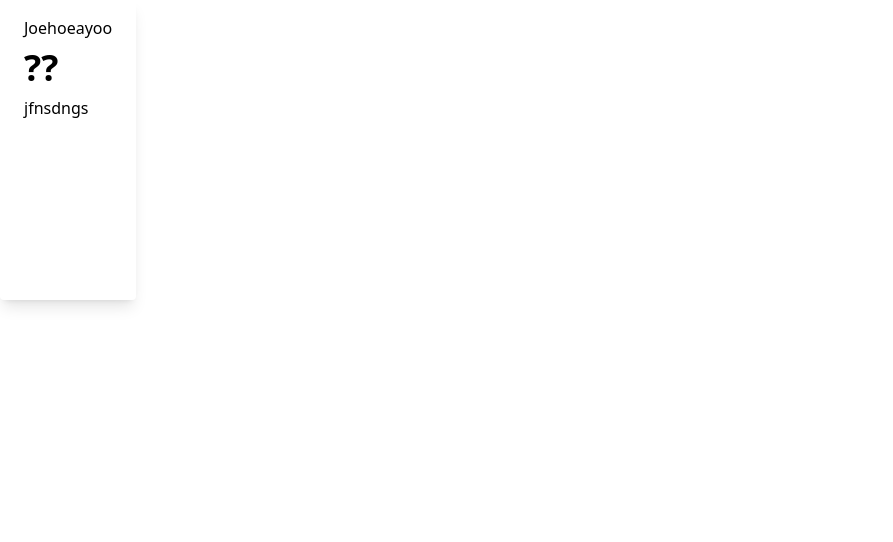
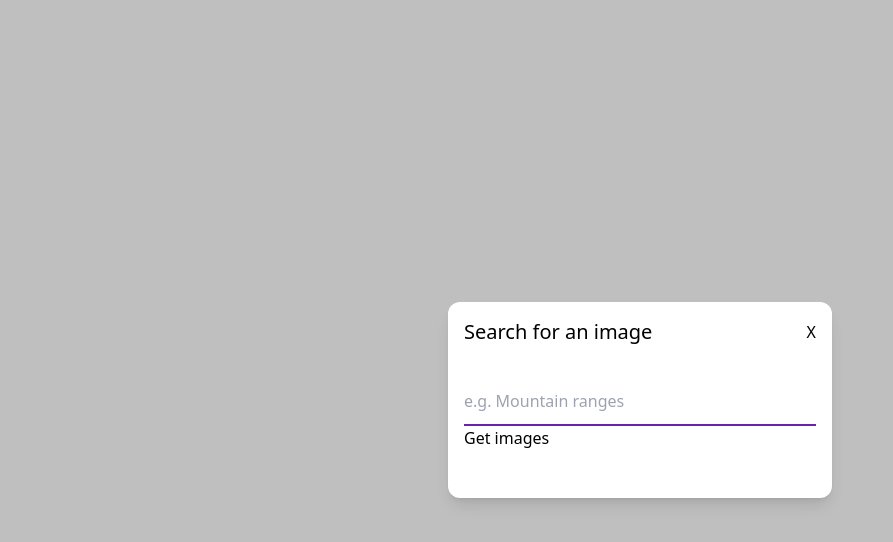
Before and after one commit to BobWolt/W-IMGR, a React (Vite) app: page / in a window 1280 px wide. Shown: the top 542 px of the page, without its empty margins (0-893 px from the left). Built offline with nearby package versions, Linux system fonts and the light colour scheme.

Commit message:
demo test

```diff
--- a/src/App.jsx
+++ b/src/App.jsx
@@ -5,7 +5,7 @@ import Modal from './components/modal';
 function App() {
 	return (
 		<>
-			<div className='flex flex-row gap-32'>
+			<div className='w-full h-screen bg-black/25 flex flex-row items-center justify-center'>
 				<Modal />
 			</div>
 		</>
--- a/src/components/modal.jsx
+++ b/src/components/modal.jsx
@@ -1,15 +1,56 @@
+import { useState } from 'react';
+import { useRef } from 'react';
+
 export default function Modal(props) {
+	const proxy = 'http://localhost:8000';
+
+	const [images, setImages] = useState([]);
+
+	const inputRef = useRef();
+
+	const getImages = async function (e) {
+		console.log('Ref:', inputRef.current.value);
+
+		const query = inputRef.current.value;
+
+		let images = await fetch(`${proxy}/api/unsplash`, {
+			method: 'GET',
+			headers: { query: query, page: 1 },
+		});
+
+		let res = await images.json();
+
+		console.log(res);
+
+		setImages(res.results);
+	};
 	return (
-		<div className='relative max-w-sm bg-white rounded overflow-hidden shadow-lg'>
-			<div className='h-full min-h-[300px] flex flex-col flex-wrap justify-between px-6 py-4'>
-				<div>
-					<div className='w-full flex justify-between'>
-						<p className='text-gray font-normal'>Joehoe</p>
-						<p className='text-gray font-normal'>ayoo</p>
+		<div className='relative flex flex-col gap-8 w-96 p-4 bg-white rounded-xl shadow-lg'>
+			<div className='w-full flex flex-row items-center justify-between'>
+				<h3 className='text-black text-xl'>Search for an image</h3>
+				<h3>X</h3>
+			</div>
+
+			<div className='w-full'>
+				<input
+					ref={inputRef}
+					placeholder='e.g. Mountain ranges'
+					type='text'
+					className='bg-white text-black w-full h-12 border-b-2 border-purple-800 focus:outline-none '
+					autoFocus
+				/>
+				<button onClick={getImages}>Get images</button>
+			</div>
+
+			<div className='grid grid-cols-4 gap-2 max-h-48 overflow-scroll'>
+				{images.map((img) => (
+					<div className='w-full h-16 '>
+						<img
+							src={img.urls.thumb}
+							className='w-full h-full object-cover rounded'
+						/>
 					</div>
-					<h3 className='font-bold text-4xl mb-2 mt-2'>??</h3>
-					<p className='text-grey-darker text-base'>jfnsdngs</p>
-				</div>
+				))}
 			</div>
 		</div>
 	);
```
Also changed, not shown: 3 other files (tests, documents, lock files or other folders).
